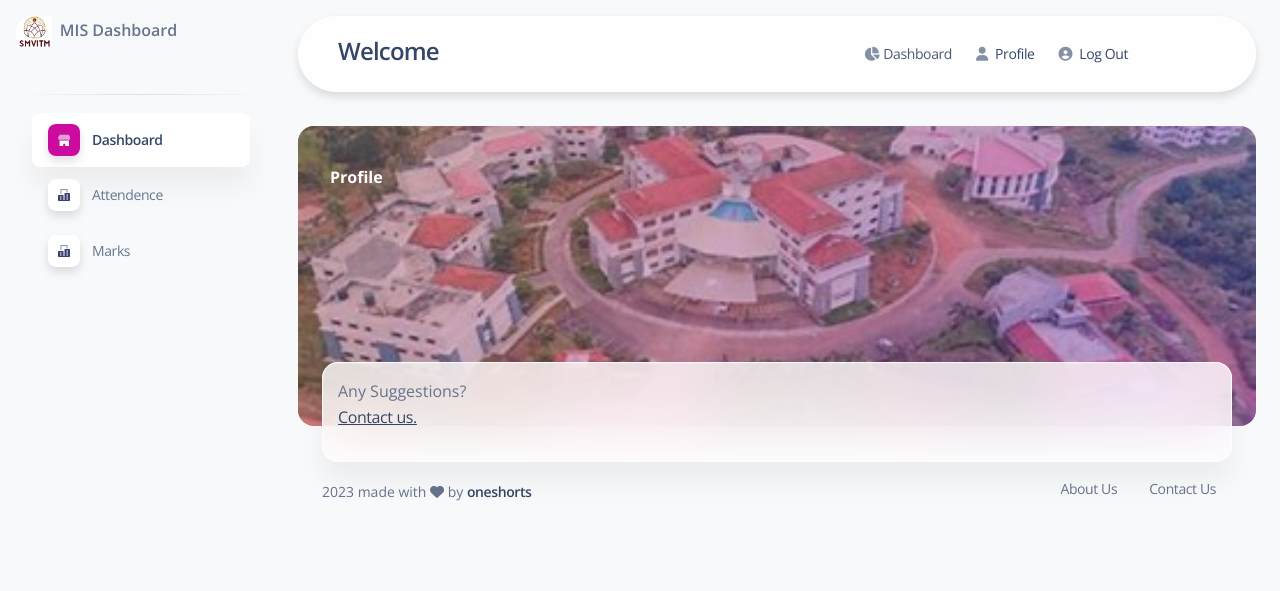
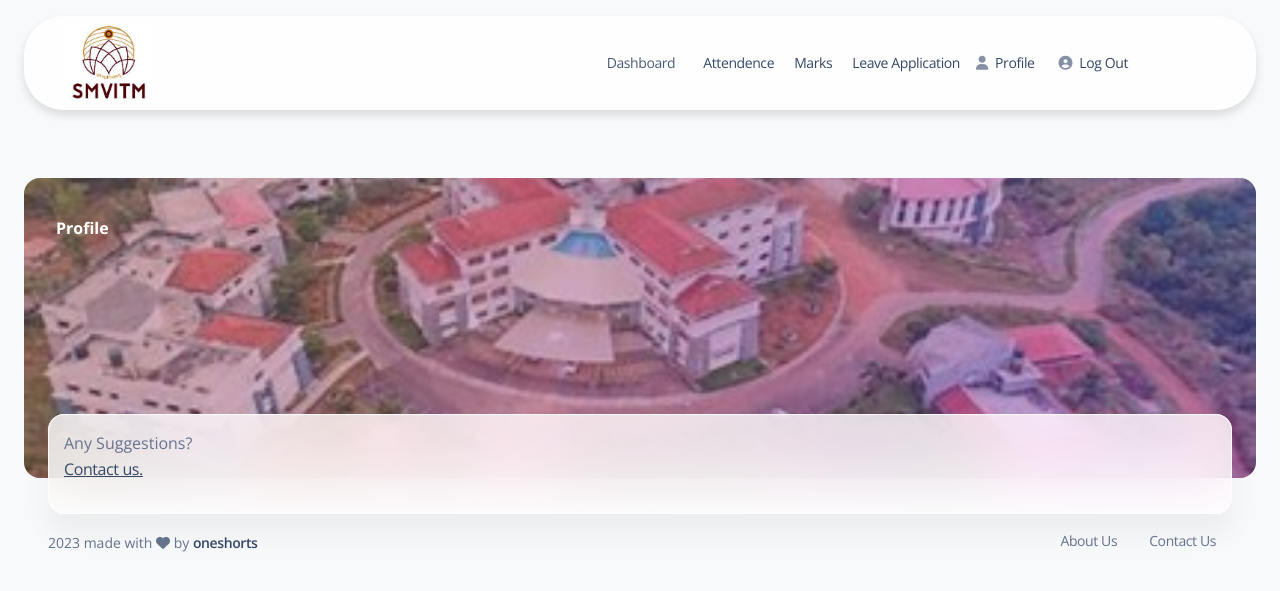
Before and after one commit to peterjoao82/MIS_System, a PHP site: page /pages/profile.php in a window 1280 px wide. Shown: the top 591 px of the page. Run offline with PHP 8.4, Linux system fonts and the light colour scheme; a user stored in the database is signed in; data comes from the database, SQL or seed files in the repository; some libraries are stand-ins or nearby versions.

Commit message:
init of leave application

```diff
--- a/include/dashboardnav.php
+++ b/include/dashboardnav.php
@@ -1,7 +1,13 @@
  <nav class="navbar navbar-expand-lg blur blur-rounded top-0 z-index-3 shadow position-absolute my-3 py-2 start-0 end-0 mx-4">
           <div class="container-fluid pe-0">
+          <div class="sidenav-header">
+        <img src="../assets/img/smvitmlo.jpg" class="navbar-brand-img h-100" alt="main_logo">
+
+        </a>
+    </div>
+
             <a class="navbar-brand font-weight-bolder ms-lg-0 ms-3 " href="./dashboard.php">
-              <h4 class=""> Welcome  <span><span><span><span><?php $Student_USN=$_SESSION['user_id'];
+              <h4 class="">&nbsp;&nbsp; <span><span><span><span><?php $Student_USN=$_SESSION['user_id'];
                     $query="SELECT * FROM studentmaster WHERE ST_NO='$Student_USN'";
                     $run=mysqli_query($conn,$query);
                     while ($row=mysqli_fetch_array($run)) {
@@ -18,12 +24,31 @@
             </button>
             <div class="collapse navbar-collapse" id="navigation">
               <ul class="navbar-nav mx-auto ms-xl-auto me-xl-7">
+
                 <li class="nav-item">
                   <a class="nav-link d-flex align-items-center me-2 active" aria-current="page" href="./dashboard.php">
-                    <i class="fa fa-chart-pie opacity-6 text-dark me-1"></i>
                     Dashboard
                   </a>
                 </li>
+                <li class="nav-item">
+                <a class="nav-link  " href="../pages/attendence.php">
+
+                   <span class="nav-link-text ms-1">Attendence</span>
+               </a>
+                </li>
+                <li class="nav-item">
+                <a class="nav-link  " href="../pages/marks.php">
+
+                    <span class="nav-link-text ms-1">Marks</span>
+                </a>
+                </li>
+                <li class="nav-item">
+                <a class="nav-link  " href="../pages/leave.php">
+
+                    <span class="nav-link-text ms-1">Leave Application</span>
+                </a>
+                </li>
+
                 <li class="nav-item">
                   <a class="nav-link me-2" href="../pages/profile.php">
                     <i class="fa fa-user opacity-6 text-dark me-1"></i>
--- a/include/link.html
+++ b/include/link.html
@@ -9,62 +9,20 @@
         <ul class="navbar-nav">
             <li class="nav-item">
                 <a class="nav-link  active" href="./dashboard.php">
-                    <div class="icon icon-shape icon-sm shadow border-radius-md bg-white text-center me-2 d-flex align-items-center justify-content-center">
-                        <svg width="12px" height="12px" viewBox="0 0 45 40" version="1.1" xmlns="http://www.w3.org/2000/svg" xmlns:xlink="http://www.w3.org/1999/xlink">
-                            <title>shop </title>
-                            <g stroke="none" stroke-width="1" fill="none" fill-rule="evenodd">
-                                <g transform="translate(-1716.000000, -439.000000)" fill="#FFFFFF" fill-rule="nonzero">
-                                    <g transform="translate(1716.000000, 291.000000)">
-                                        <g transform="translate(0.000000, 148.000000)">
-                                            <path class="color-background opacity-6" d="M46.7199583,10.7414583 L40.8449583,0.949791667 C40.4909749,0.360605034 39.8540131,0 39.1666667,0 L7.83333333,0 C7.1459869,0 6.50902508,0.360605034 6.15504167,0.949791667 L0.280041667,10.7414583 C0.0969176761,11.0460037 -1.23209662e-05,11.3946378 -1.23209662e-05,11.75 C-0.00758042603,16.0663731 3.48367543,19.5725301 7.80004167,19.5833333 L7.81570833,19.5833333 C9.75003686,19.5882688 11.6168794,18.8726691 13.0522917,17.5760417 C16.0171492,20.2556967 20.5292675,20.2556967 23.494125,17.5760417 C26.4604562,20.2616016 30.9794188,20.2616016 33.94575,17.5760417 C36.2421905,19.6477597 39.5441143,20.1708521 42.3684437,18.9103691 C45.1927731,17.649886 47.0084685,14.8428276 47.0000295,11.75 C47.0000295,11.3946378 46.9030823,11.0460037 46.7199583,10.7414583 Z"></path>
-                                            <path class="color-background" d="M39.198,22.4912623 C37.3776246,22.4928106 35.5817531,22.0149171 33.951625,21.0951667 L33.92225,21.1107282 C31.1430221,22.6838032 27.9255001,22.9318916 24.9844167,21.7998837 C24.4750389,21.605469 23.9777983,21.3722567 23.4960833,21.1018359 L23.4745417,21.1129513 C20.6961809,22.6871153 17.4786145,22.9344611 14.5386667,21.7998837 C14.029926,21.6054643 13.533337,21.3722507 13.0522917,21.1018359 C11.4250962,22.0190609 9.63246555,22.4947009 7.81570833,22.4912623 C7.16510551,22.4842162 6.51607673,22.4173045 5.875,22.2911849 L5.875,44.7220845 C5.875,45.9498589 6.7517757,46.9451667 7.83333333,46.9451667 L19.5833333,46.9451667 L19.5833333,33.6066734 L27.4166667,33.6066734 L27.4166667,46.9451667 L39.1666667,46.9451667 C40.2482243,46.9451667 41.125,45.9498589 41.125,44.7220845 L41.125,22.2822926 C40.4887822,22.4116582 39.8442868,22.4815492 39.198,22.4912623 Z"></path>
-                                        </g>
-                                    </g>
-                                </g>
-                            </g>
-                        </svg>
-                    </div>
+
                     <span class="nav-link-text ms-1">Dashboard</span>
                 </a>
             </li>
 
             <li class="nav-item">
                 <a class="nav-link  " href="../pages/attendence.php">
-                    <div class="icon icon-shape icon-sm shadow border-radius-md bg-white text-center me-2 d-flex align-items-center justify-content-center">
-                        <svg width="12px" height="12px" viewBox="0 0 42 42" version="1.1" xmlns="http://www.w3.org/2000/svg" xmlns:xlink="http://www.w3.org/1999/xlink">
-                            <title>office</title>
-                            <g stroke="none" stroke-width="1" fill="none" fill-rule="evenodd">
-                                <g transform="translate(-1869.000000, -293.000000)" fill="#FFFFFF" fill-rule="nonzero">
-                                    <g transform="translate(1716.000000, 291.000000)">
-                                        <g id="office" transform="translate(153.000000, 2.000000)">
-                                            <path class="color-background opacity-6" d="M12.25,17.5 L8.75,17.5 L8.75,1.75 C8.75,0.78225 9.53225,0 10.5,0 L31.5,0 C32.46775,0 33.25,0.78225 33.25,1.75 L33.25,12.25 L29.75,12.25 L29.75,3.5 L12.25,3.5 L12.25,17.5 Z"></path>
-                                            <path class="color-background" d="M40.25,14 L24.5,14 C23.53225,14 22.75,14.78225 22.75,15.75 L22.75,38.5 L19.25,38.5 L19.25,22.75 C19.25,21.78225 18.46775,21 17.5,21 L1.75,21 C0.78225,21 0,21.78225 0,22.75 L0,40.25 C0,41.21775 0.78225,42 1.75,42 L40.25,42 C41.21775,42 42,41.21775 42,40.25 L42,15.75 C42,14.78225 41.21775,14 40.25,14 Z M12.25,36.75 L7,36.75 L7,33.25 L12.25,33.25 L12.25,36.75 Z M12.25,29.75 L7,29.75 L7,26.25 L12.25,26.25 L12.25,29.75 Z M35,36.75 L29.75,36.75 L29.75,33.25 L35,33.25 L35,36.75 Z M35,29.75 L29.75,29.75 L29.75,26.25 L35,26.25 L35,29.75 Z M35,22.75 L29.75,22.75 L29.75,19.25 L35,19.25 L35,22.75 Z"></path>
-                                        </g>
-                                    </g>
-                                </g>
-                            </g>
-                        </svg>
-                    </div>
+
                     <span class="nav-link-text ms-1">Attendence</span>
                 </a>
             </li>
             <li class="nav-item">
                 <a class="nav-link  " href="../pages/marks.php">
-                    <div class="icon icon-shape icon-sm shadow border-radius-md bg-white text-center me-2 d-flex align-items-center justify-content-center">
-                        <svg width="12px" height="12px" viewBox="0 0 42 42" version="1.1" xmlns="http://www.w3.org/2000/svg" xmlns:xlink="http://www.w3.org/1999/xlink">
-                            <title>office</title>
-                            <g stroke="none" stroke-width="1" fill="none" fill-rule="evenodd">
-                                <g transform="translate(-1869.000000, -293.000000)" fill="#FFFFFF" fill-rule="nonzero">
-                                    <g transform="translate(1716.000000, 291.000000)">
-                                        <g id="office" transform="translate(153.000000, 2.000000)">
-                                            <path class="color-background opacity-6" d="M12.25,17.5 L8.75,17.5 L8.75,1.75 C8.75,0.78225 9.53225,0 10.5,0 L31.5,0 C32.46775,0 33.25,0.78225 33.25,1.75 L33.25,12.25 L29.75,12.25 L29.75,3.5 L12.25,3.5 L12.25,17.5 Z"></path>
-                                            <path class="color-background" d="M40.25,14 L24.5,14 C23.53225,14 22.75,14.78225 22.75,15.75 L22.75,38.5 L19.25,38.5 L19.25,22.75 C19.25,21.78225 18.46775,21 17.5,21 L1.75,21 C0.78225,21 0,21.78225 0,22.75 L0,40.25 C0,41.21775 0.78225,42 1.75,42 L40.25,42 C41.21775,42 42,41.21775 42,40.25 L42,15.75 C42,14.78225 41.21775,14 40.25,14 Z M12.25,36.75 L7,36.75 L7,33.25 L12.25,33.25 L12.25,36.75 Z M12.25,29.75 L7,29.75 L7,26.25 L12.25,26.25 L12.25,29.75 Z M35,36.75 L29.75,36.75 L29.75,33.25 L35,33.25 L35,36.75 Z M35,29.75 L29.75,29.75 L29.75,26.25 L35,26.25 L35,29.75 Z M35,22.75 L29.75,22.75 L29.75,19.25 L35,19.25 L35,22.75 Z"></path>
-                                        </g>
-                                    </g>
-                                </g>
-                            </g>
-                        </svg>
-                    </div>
+
                     <span class="nav-link-text ms-1">Marks</span>
                 </a>
             </li>
--- a/pages/dashboard.php
+++ b/pages/dashboard.php
@@ -14,8 +14,7 @@
 
 <body class="g-sidenav-show  bg-gray-100">
 
-  <?php include('../include/link.html'); ?>
-  <main class="main-content position-relative max-height-vh-100 h-100 border-radius-lg " style="background-image: url('../assets/img/curved-images/white-curved.jpg');">
+  <main class="main-content position-relative max-height-vh-100 h-100 border-radius-lg " style="background-image: url('../assets/img/curved-images/white-curved.jpg');padding:2% 2%">
     <!-- Navbar -->
     <br>
     <br>
--- a/pages/marks.php
+++ b/pages/marks.php
@@ -27,11 +27,10 @@ if (isset($_POST['viewdetails'])) {
 
 
 <body class="g-sidenav-show  bg-gray-100">
-  <?php include('../include/link.html'); ?>
   <main class="main-content position-relative max-height-vh-100 h-100 border-radius-lg ">
     <!-- Navbar -->
     <?php include('../include/dashboardnav.php'); ?>
-    <br><br><br><br>
+    <br><br><br><br><br><br>
     <!-- End Navbar -->
     <div class="container-fluid py-4">
       <div class="row">
--- a/pages/profile.php
+++ b/pages/profile.php
@@ -21,11 +21,9 @@ require_once "../connection/connection.php";
 </style>
 <body class="g-sidenav-show bg-gray-100">
 
-<?php include('../include/link.html'); ?>
-
   <div class="main-content position-relative bg-gray-100 max-height-vh-100 h-100">
 
- <?php include('../include/dashboardnav.php'); ?><br><br><br><br>
+ <?php include('../include/dashboardnav.php'); ?><br><br><br><br><br><br>
   <div class="main-content position-relative bg-gray-100 max-height-vh-100 h-100">
     <!-- Navbar -->
     <nav class="navbar navbar-main navbar-expand-lg bg-transparent shadow-none position-absolute px-4 w-100 z-index-2">
```
Also changed, not shown: pages/attendence.php (+3 -4 lines), pages/leave.php (added, +47 -0 lines).
